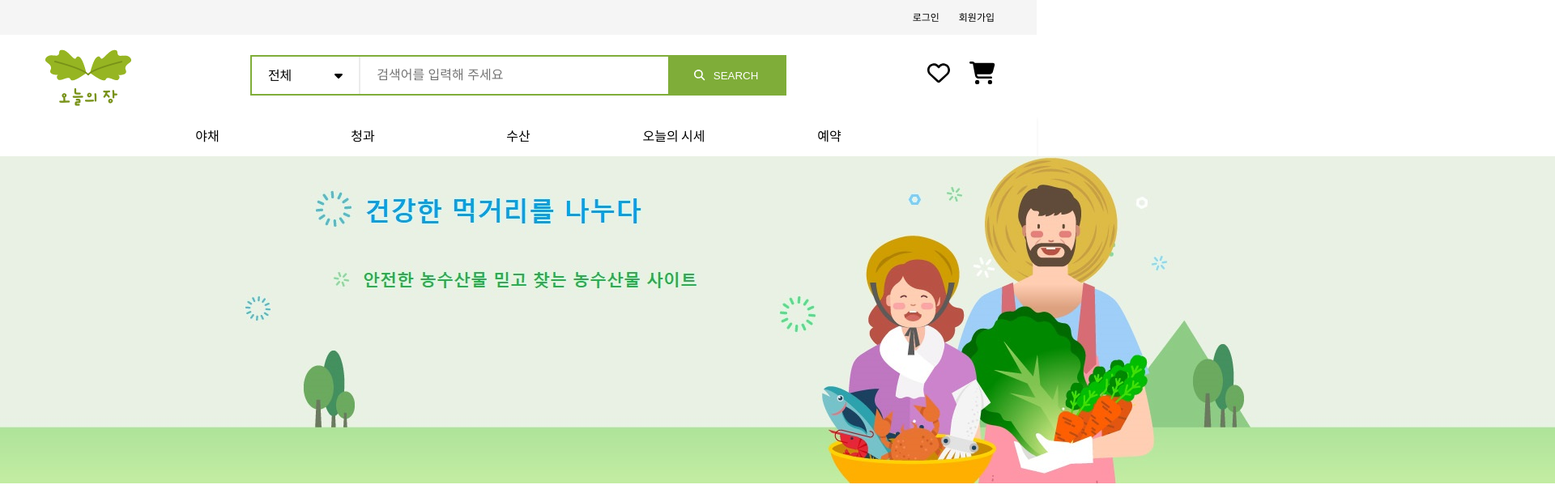
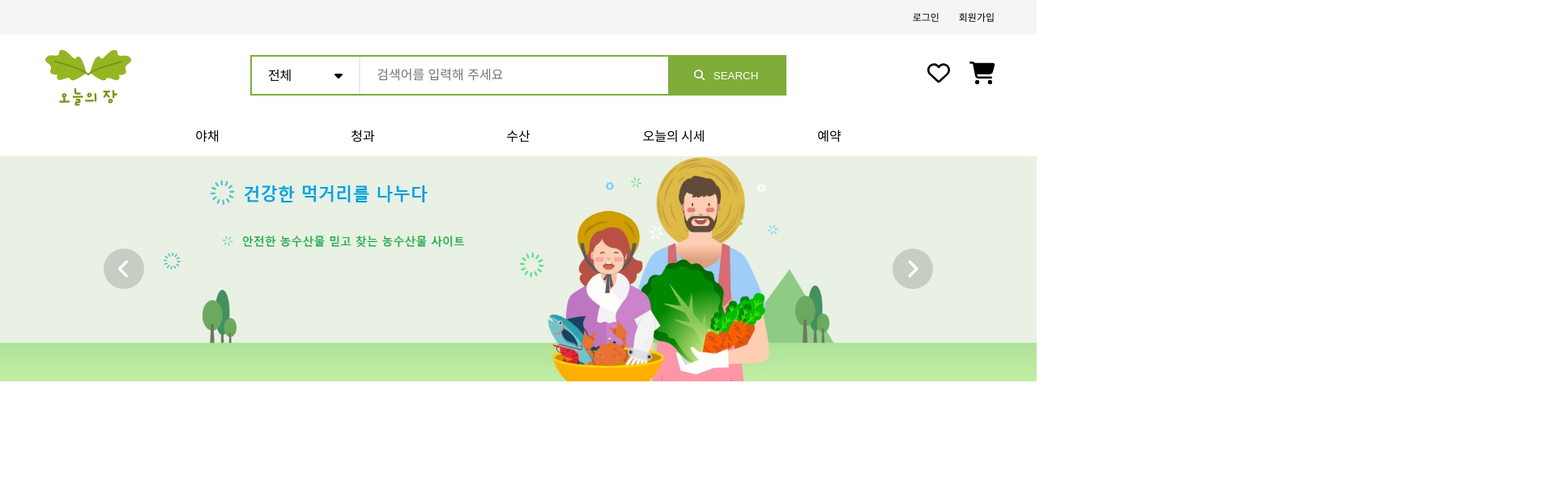
Before and after one commit to ryurbsgks/sourcing, a React (Create React App) app in the folder client/: page / in a window 1280 px wide. Shown: the top 604 px of the page at 81% size, 1920 px wide, since content can reach past the window. Built offline with nearby package versions, Linux system fonts and the light colour scheme.

Commit message:
Design: Banner CSS 적용
* Banner CSS 적용

```diff
--- a/client/src/App.css
+++ b/client/src/App.css
@@ -299,3 +299,53 @@ ul {
 }
 
 /* navbar css 설정 finish */
+
+/* banner css 설정 start */
+
+.banner {
+  overflow: hidden;
+  position: relative;
+}
+
+.banner button {
+  height: 50px;
+  width: 50px;
+  color: white;
+  background-color: rgba(0, 0, 0, 0.15);
+  border: none;
+  border-radius: 50%;
+  cursor: pointer;
+}
+
+.banner__container {
+  width: 300vw;
+  display: flex;
+  transition: transform 0.5s;
+}
+
+.banner__container__inner {
+  width: 100%;
+}
+
+.banner__container__inner img {
+  width: 100%;
+  height: 100%;
+}
+
+.banner__leftbtn {
+  position: absolute;
+  top: 50%;
+  left: 10%;
+  transform: translate(0, -50%);
+  z-index: 1;
+}
+
+.banner__rightbtn {
+  position: absolute;
+  top: 50%;
+  right: 10%;
+  transform: translate(0, -50%);
+  z-index: 1;
+}
+
+/* banner css 설정 finish */
```
